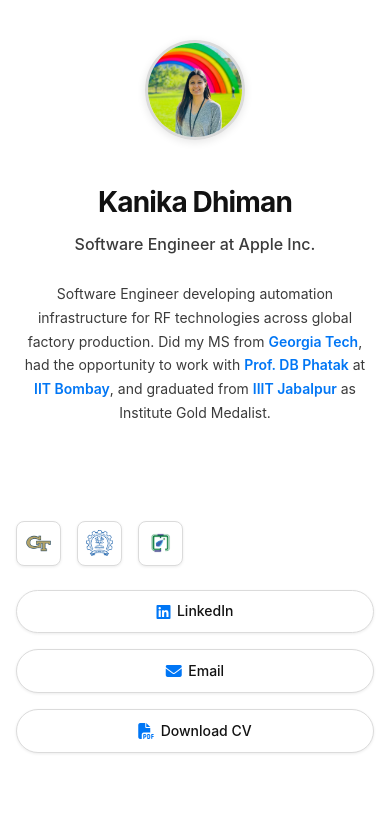
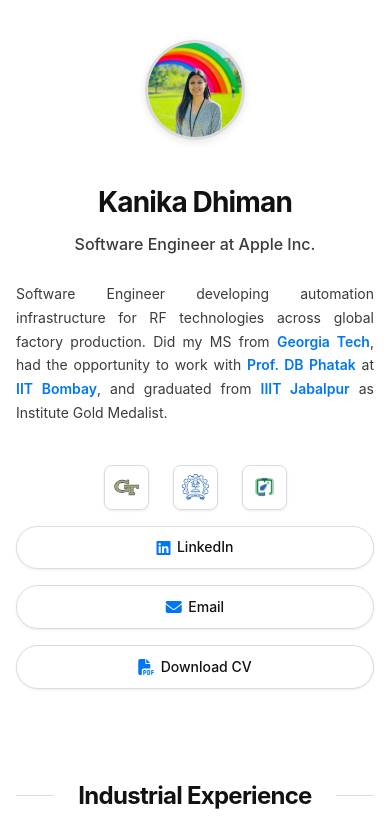
Before and after one commit to kanikadhiman17/kanikadhiman17.github.io, a plain HTML site: page index.html in a window 390 px wide. Shown: the top 838 px of the page. Drawn offline with Linux system fonts and the light colour scheme.

Commit message:
Fix mobile responsiveness

```diff
--- a/styles.css
+++ b/styles.css
@@ -475,35 +475,47 @@ body {
 
     .hero-right {
         text-align: center;
+        width: 100%;
     }
 
     .hero-bio {
-        text-align: center;
+        text-align: justify;
+        /* Keep justified text for readability */
+        margin-bottom: 1rem;
     }
 
     .social-links {
         justify-content: center;
+        margin-top: 1rem;
     }
 
     .bio-with-logos {
         flex-direction: column;
-        align-items: flex-start;
-    }
-
-    .university-logos::before,
-    .university-logos::after {
-        display: none;
+        align-items: center;
+        width: 100%;
+        gap: 1.5rem;
     }
 
     .university-logos {
         flex-direction: row;
-        gap: 1rem;
-        margin-top: 1.5rem;
+        gap: 1.5rem;
+        margin-top: 0;
+        width: 100%;
+        justify-content: center;
     }
 
     .university-logo {
         width: 45px;
         height: 45px;
+    }
+
+    .section-title {
+        width: 100%;
+        margin-left: 0;
+        transform: none;
+        max-width: none;
+        padding: 0;
+        font-size: 1.5rem;
     }
 
     .hero-title {
```
